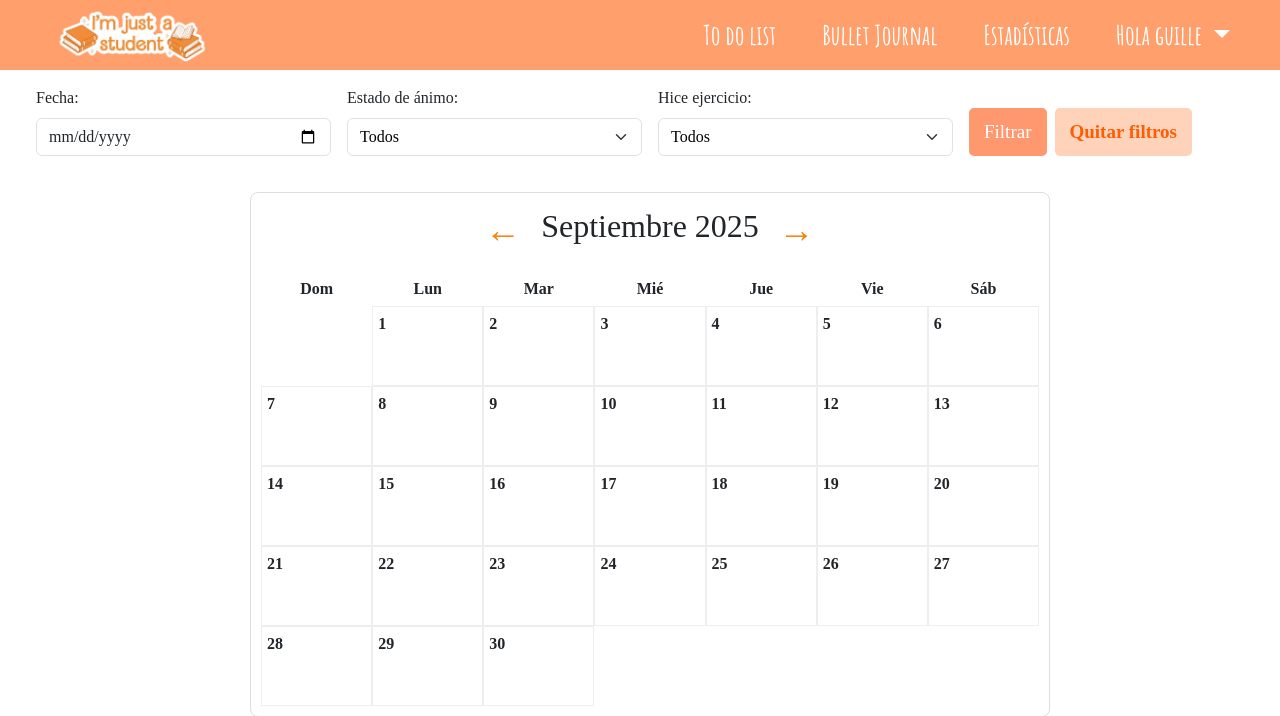
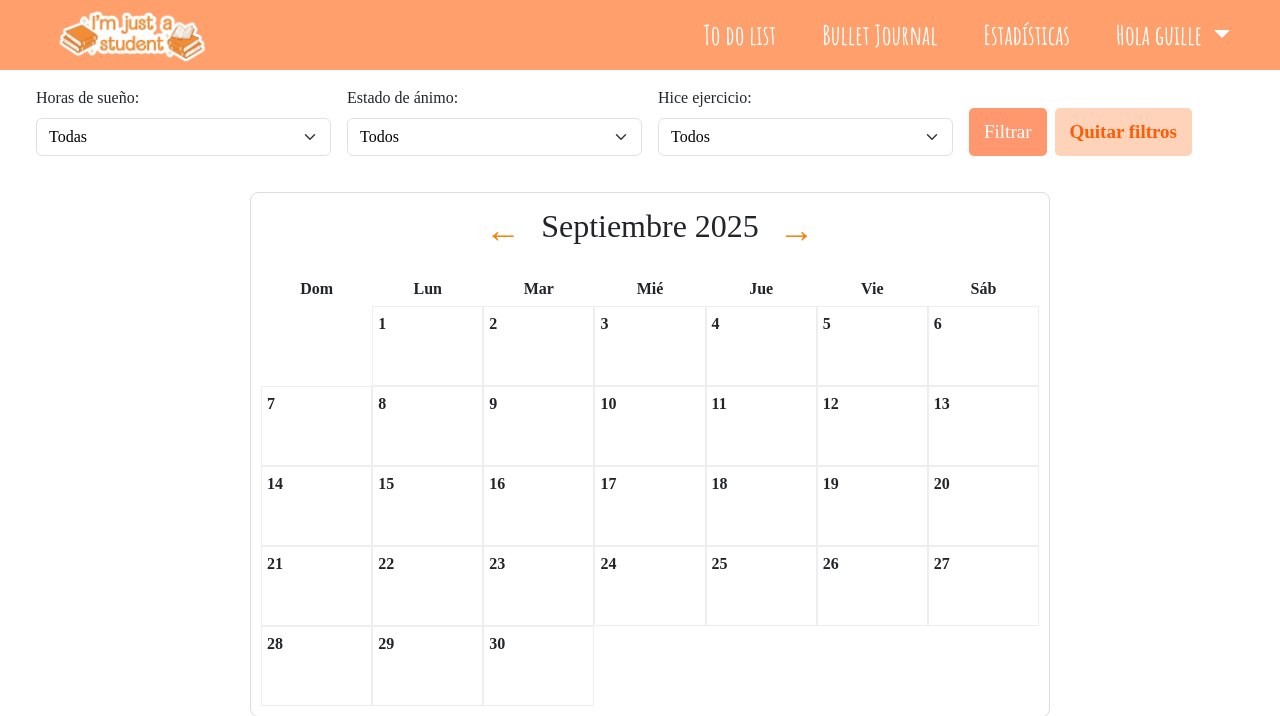
Before and after one commit to GuiiTaglia/TP-IngWeb-2025, a Django app: page /journals/ in a window 1280 px wide. Shown: the top 716 px of the page. Run offline with Django 5.2, Linux system fonts and the light colour scheme; a user stored in the database is signed in; data comes from the database, SQL or seed files in the repository; some web fonts are replaced.

Commit message:
cambio de filtro

```diff
--- a/mi_aplicacion/bullet_journal/templates/bullet_journal/journal/list.html
+++ b/mi_aplicacion/bullet_journal/templates/bullet_journal/journal/list.html
@@ -28,9 +28,19 @@
 
         <form method="get" class="p-3">
             <div class="row g-3 align-items-end">
-                <div class="col-md-3">
+                <!---div class="col-md-3">
                     <label for="date" class="form-label">Fecha:</label>
                     <input type="date" id="date" name="date" value="{{ request.GET.date }}" class="form-control">
+                </div--->
+
+                <div class="col-md-3">
+                    <label for="sleep_hours" class="form-label">Horas de sueño:</label>
+                    <select id="sleep_hours" name="sleep_hours" class="form-select">
+                        <option value="">Todas</option>
+                        {% for h in sleep_hours_range %}
+                            <option value="{{ h }}" {% if request.GET.sleep_hours == h|stringformat:"s" %}selected{% endif %}>{{ h }}</option>
+                        {% endfor %}
+                    </select>
                 </div>
 
                 <div class="col-md-3">
--- a/mi_aplicacion/bullet_journal/views/journal_views.py
+++ b/mi_aplicacion/bullet_journal/views/journal_views.py
@@ -22,6 +22,7 @@ def journal_list(request):
     date_filter = request.GET.get('date')
     mood_filter = request.GET.get('mood')
     exercise_filter = request.GET.get('exercise')
+    horas_sueno = request.GET.get('sleep_hours')
 
     if date_filter:
         journals = journals.filter(date=date_filter)
@@ -29,6 +30,8 @@ def journal_list(request):
         journals = journals.filter(mood__icontains=mood_filter)
     if exercise_filter in ['true', 'false']:
         journals = journals.filter(exercise=(exercise_filter == 'true'))
+    if horas_sueno:
+        journals = journals.filter(sleep_hours=horas_sueno)
 
     moods_disponibles = Journal.objects.filter(user=request.user).values_list('mood', flat=True).distinct()
 
@@ -37,7 +40,9 @@ def journal_list(request):
     return render(request, 'bullet_journal/journal/list.html', {
         'journals': journals,
         'moods_disponibles': moods_disponibles,
-        'existe_hoy': existe_hoy
+        'existe_hoy': existe_hoy,
+        'horas_sueno': horas_sueno,
+        'sleep_hours_range': range(1, 13)
     })
 
 
```
